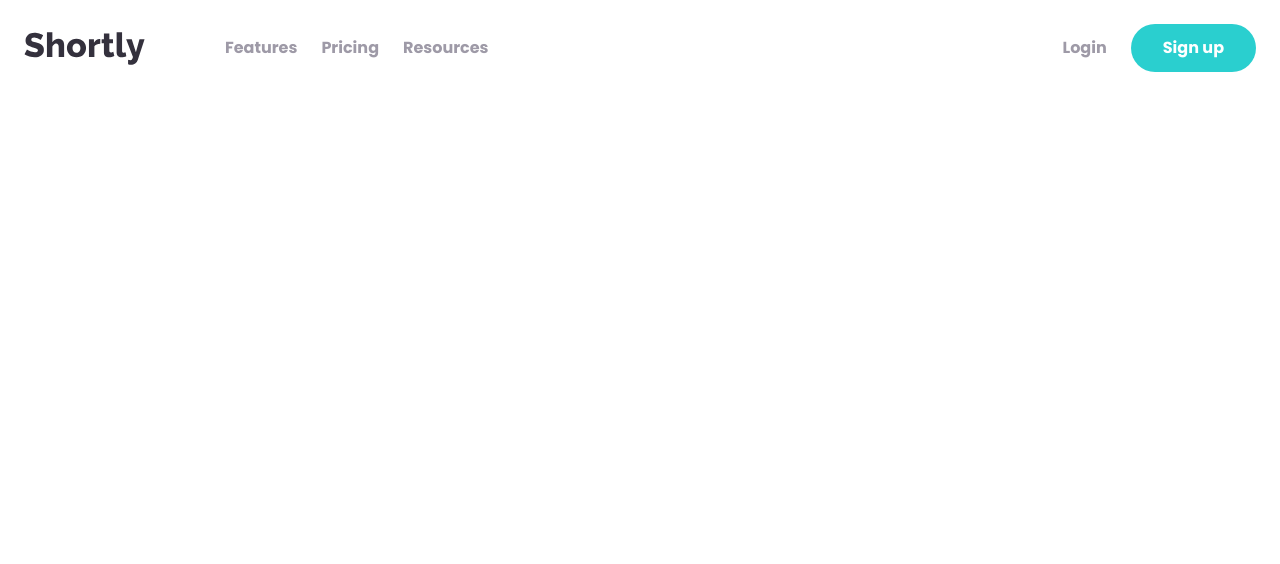
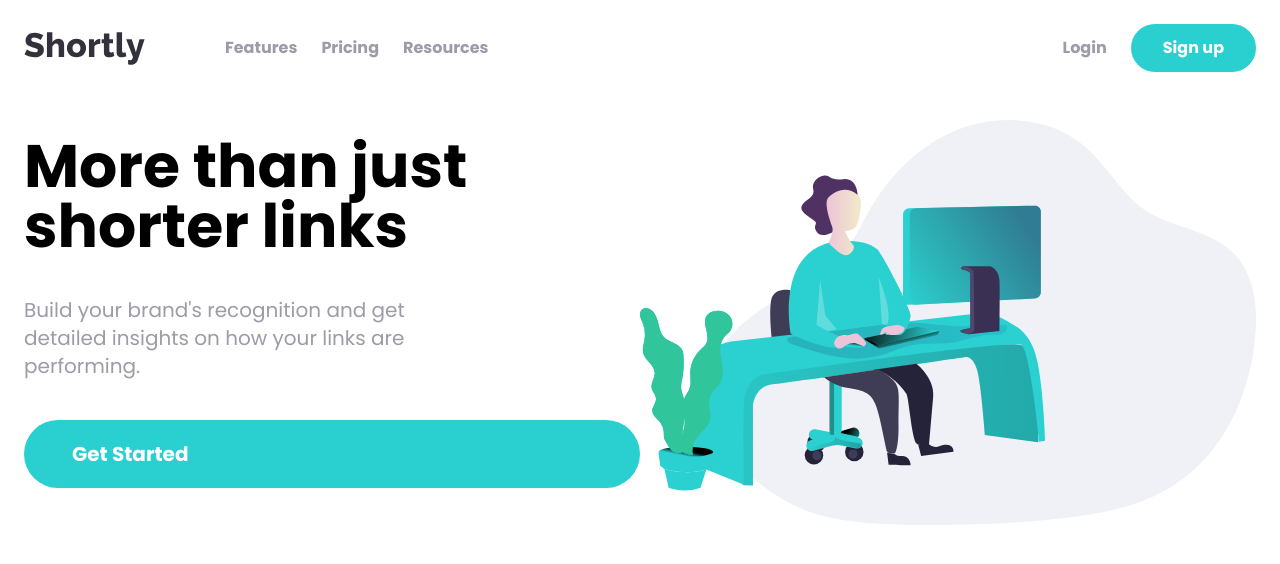
Before and after one commit to Mirwais01/Shortly-Website, a website: page index.html in a window 1280 px wide. Drawn offline with Linux system fonts and the light colour scheme.

Commit message:
hero section added

```diff
--- a/index.html
+++ b/index.html
@@ -52,8 +52,30 @@
       <!-- mobile menu  -->
       <div class="hidden"></div>
     </nav>
+
     <!-- first section  -->
-    <section id="hero-section"></section>
+    <section id="hero-section">
+      <div class="container p-6 mx-auto flex flex-col-reverse lg:flex-row">
+        <div class="flex flex-col lg:w-1/2">
+          <h1 class="text-5xl lg:text-6xl font-bold mt-4 max-w-md">
+            More than just shorter links
+          </h1>
+          <p class="text-grayishViolet max-w-md text-xl py-10">
+            Build your brand's recognition and get detailed insights on how your
+            links are performing.
+          </p>
+          <a
+            class="bg-cyan py-5 px-12 text-white hover:opacity-70 font-bold rounded-full text-xl"
+            href=""
+            >Get Started</a
+          >
+        </div>
+
+        <div class="md:w-180 lg:w-1/2 mx-auto">
+          <img src="./images/illustration-working.svg" alt="" />
+        </div>
+      </div>
+    </section>
 
     <script src="script.js"></script>
   </body>
```
Also changed, not shown: css/output.css.
